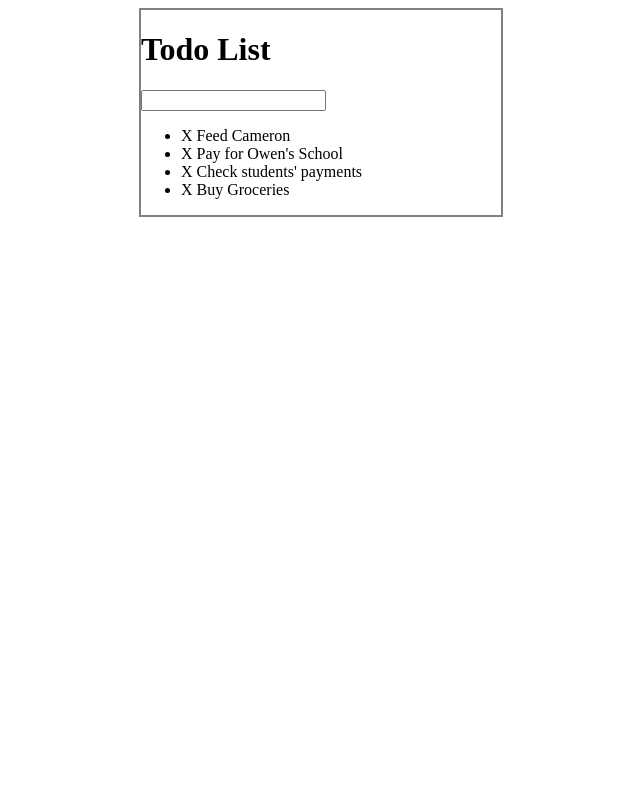
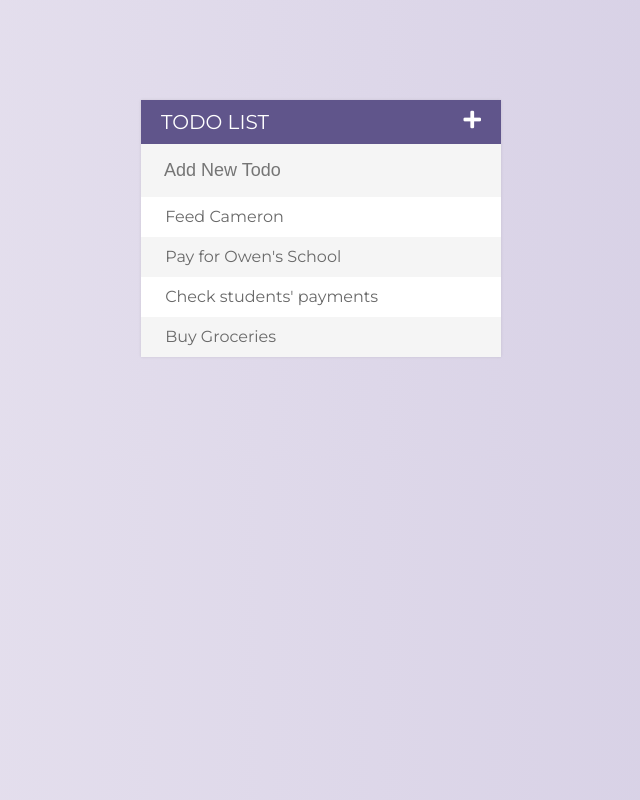
Before and after one commit to SaraTorrey/to-do-list, a website built with Parcel: page index.html in a window 1280 px wide. Shown: the whole page, without its empty margins (319-959 px from the left). Built offline with nearby package versions, Linux system fonts and the light colour scheme.

Commit message:
Complete style and jQuery effects

```diff
--- a/index.html
+++ b/index.html
@@ -4,20 +4,22 @@
 <head>
 	<title>Parcel Sandbox</title>
 	<link rel="stylesheet" type="text/css" href="src/index.css" />
-	<meta charset="UTF-8" />
+	<link href="https://fonts.googleapis.com/css?family=Montserrat&display=swap" rel="stylesheet">
+	<link rel="stylesheet" href="https://use.fontawesome.com/releases/v5.8.2/css/all.css" integrity="sha384-oS3vJWv+0UjzBfQzYUhtDYW+Pj2yciDJxpsK1OYPAYjqT085Qq/1cq5FLXAZQ7Ay" crossorigin="anonymous">	<meta charset="UTF-8" />
 </head>
 <script src="https://ajax.googleapis.com/ajax/libs/jquery/3.4.1/jquery.min.js"></script>
 
 <body>
 <div id="container">
-	<h1>Todo List</h1>
-	<input type="text">
+	<h1>Todo List<i class="fas fa-plus"></i></h1>
+
+	<input type="text" placeholder="Add New Todo">
 
 	<ul>
-		<li><span>X</span> Feed Cameron </li>
-		<li><span>X</span> Pay for Owen's School</li>
-		<li><span>X</span> Check students' payments</li>
-		<li><span>X</span> Buy Groceries</li>
+		<li><span><i class="far fa-trash-alt"></i></span> Feed Cameron </li>
+		<li><span><i class="far fa-trash-alt"></i></span> Pay for Owen's School</li>
+		<li><span><i class="far fa-trash-alt"></i></span> Check students' payments</li>
+		<li><span><i class="far fa-trash-alt"></i></span> Buy Groceries</li>
 	</ul>
 </div>
 
--- a/src/index.css
+++ b/src/index.css
@@ -1,14 +1,83 @@
 body {
-
+    font-family: Montserrat;
+    background: #D3CCE3;  /* fallback for old browsers */
+    background: -webkit-linear-gradient(to right, #E9E4F0, #D3CCE3);  /* Chrome 10-25, Safari 5.1-6 */
+    background: linear-gradient(to right, #E9E4F0, #D3CCE3); /* W3C, IE 10+/ Edge, Firefox 16+, Chrome 26+, Opera 12+, Safari 7+ */
 }
 
-#container {
-    border: 2px solid grey;
-    width: 360px;
-    margin: 0 auto;
+h1{
+    background: #60558b;
+    color: white;
+    margin: 0;
+    padding: 10px 20px;
+    text-transform: uppercase;
+    font-size: 20px;
+    font-weight: normal;
+}
+
+ul{
+    list-style: none;
+    margin: 0;
+    padding: 0;
+}
+
+li{
+    background: white;
+    height: 40px;
+    line-height: 40px;
+    color: dimgrey;
+}
+
+li:nth-child(2n){
+    background: whitesmoke;
+}
+
+li:hover span {
+    width: 40px;
+    opacity: 1.0;
+}
+
+span {
+    background: red;
+    height: 40px;
+    margin-right: 20px;
+    text-align: center;
+    color: white;
+    width: 0;
+    display: inline-block;
+    transition: 0.2s linear;
+    opacity: 0;
+}
+
+input {
+    font-size: 18px;
+    background-color: whitesmoke;
+    width: 100%;
+    padding: 13px 13px 13px 20px;
+    box-sizing: border-box;
+    color: #60558b;
+    border: 3px solid rgba(0,0,0,0);
+}
+
+input:focus {
+    background: white;
+    border: 3px solid #60558b;
+    outline: none;
 }
 
 .completed {
     color: grey;
     text-decoration: line-through;
 }
+
+.fa-plus {
+    float: right;
+}
+
+#container {
+    box-shadow: 0 0 3px rgba(0,0,0, 0.1);
+    width: 360px;
+    margin: 100px auto;
+    background: whitesmoke;
+
+}
--- a/src/index.js
+++ b/src/index.js
@@ -1,11 +1,25 @@
-$("li").click(function() {
+$("ul").on("click", "li", function() {
     $(this).toggleClass("completed");
 });
 
 //Click on X to delete Todo
-$("span").click(function ( e ) {
+$("ul").on("click", "span", function ( e ) {
     $( this ).parent().fadeOut( 500, function () {
         $( this ).remove();
     } );
     event.stopPropagation();
 });
+
+$( "input[type='text']" ).keypress(function(e){
+    if(e.which === 13){
+        //grabbing new to-do text from input
+        var todoText = $(this).val();
+        $( this ).val( "" );
+        //create a new li and add to ul
+        $( "ul" ).append( "<li><span><i class=\"far fa-trash-alt\"></i></span></span>" + todoText + "</li>");
+    }
+});
+
+$( ".fa-plus" ).click( function () {
+    $("input[type='text']").fadeToggle();
+} );
```
